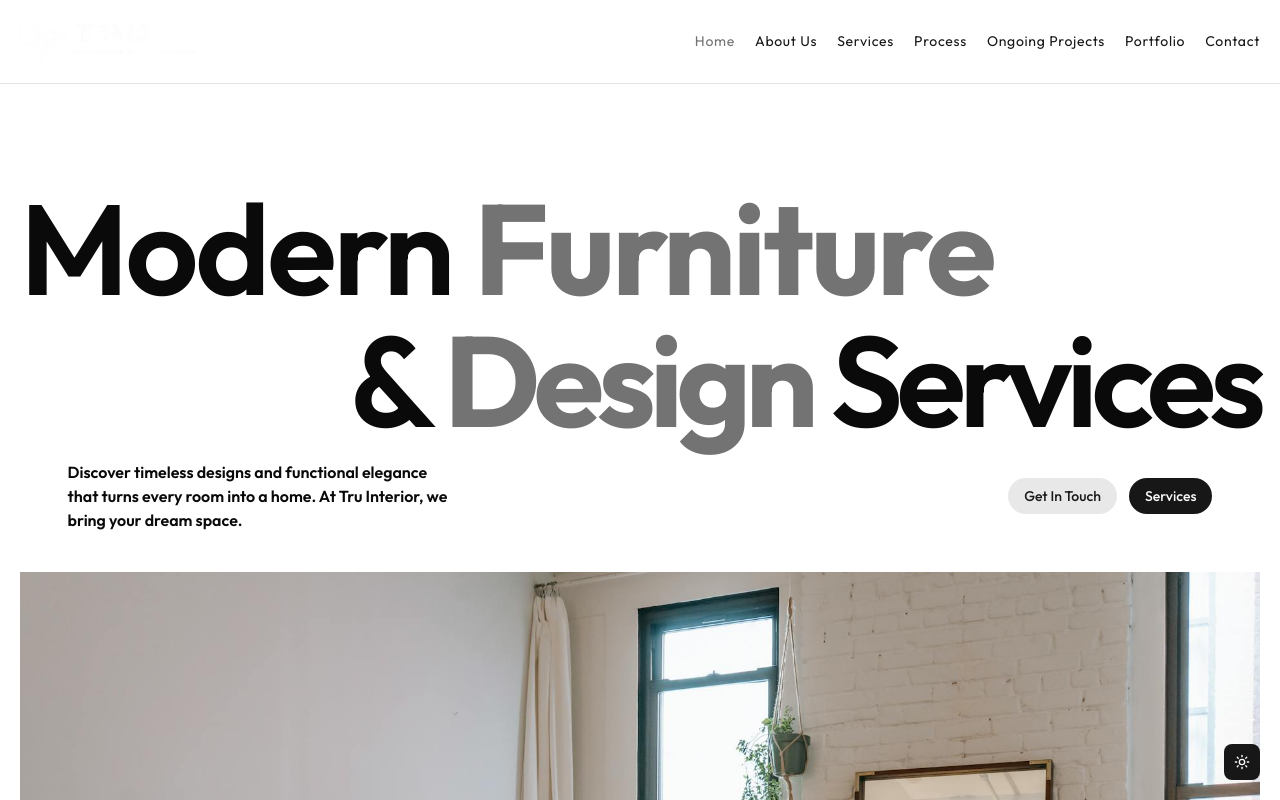
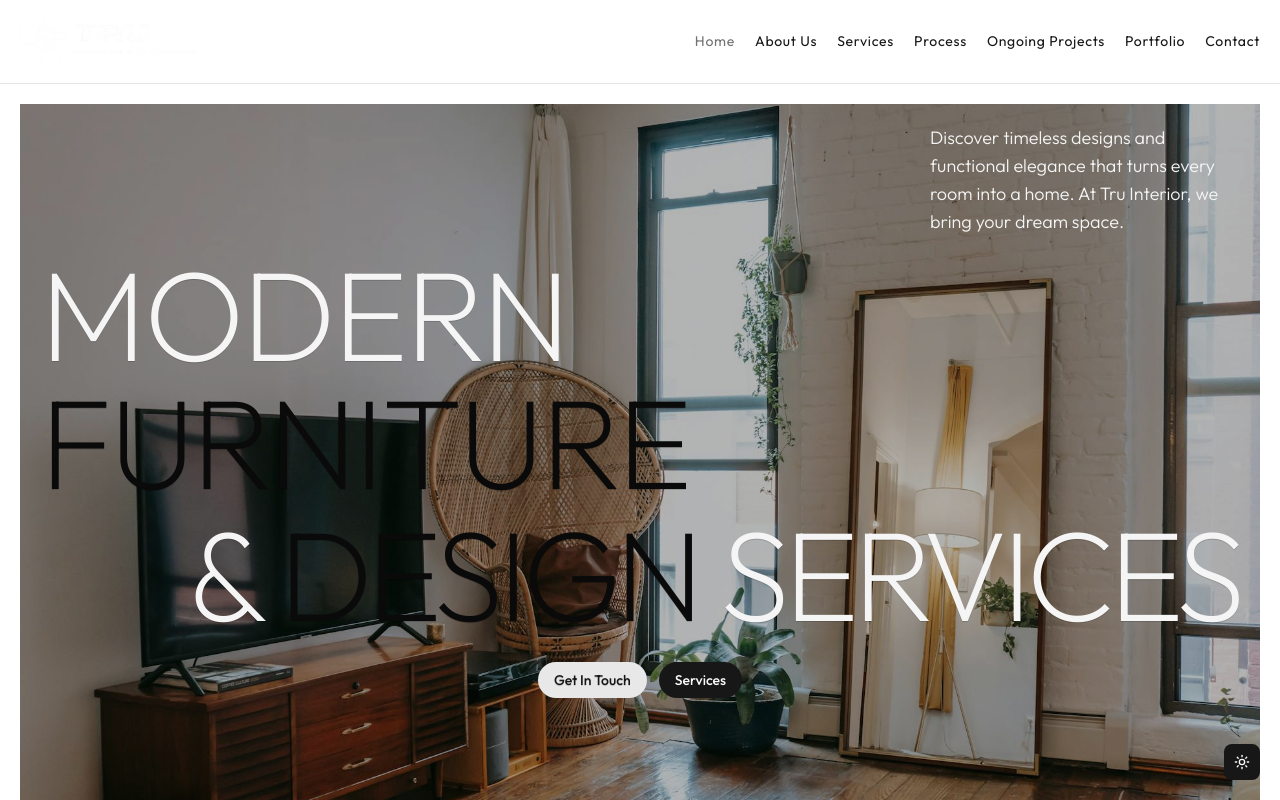
Before and after one commit to Ray541/tru-interior, a React (Vite) app: page / in a window 1280 px wide. Shown: the top 800 px of the page. Built offline with nearby package versions, Linux system fonts and the light colour scheme.

Commit message:
update: change home section ui

```diff
--- a/src/sections/Home.tsx
+++ b/src/sections/Home.tsx
@@ -1,50 +1,52 @@
 import { Button } from "@/components/ui/button";
 import hero from "../assets/images/hero.jpg";
+import { Link } from "react-router-dom";
 
 function Home() {
   return (
     <section
       id="home"
-      className="w-full md:min-h-dvh flex flex-col items-center justify-center gap-5"
+      style={{
+        background: `url(${hero}) center / cover no-repeat fixed`,
+      }}
+      className="hero-bg w-full md:min-h-dvh flex flex-col items-center justify-center gap-1 pt-10 md:pt-0 pb-10 px-5 relative"
     >
-      <div className="w-full max-w-7xl mx-auto flex flex-col items-center justify-between gap-1 font-semibold">
-        <h1 className="w-full text-start text-7xl sm:text-8xl xl:text-9xl tracking-tight pt-15 sm:pt-10 lg:pt-20">
-          Modern <span className="text-muted-foreground font-bold">Furniture</span>
+      <div className="absolute inset-0 bg-foreground/30 dark:bg-background/20" />
+      <p className="hidden md:block absolute right-5 top-5 w-full sm:w-3/4 md:w-1/2 lg:w-1/3 xl:w-1/4 text-lg text-center md:text-start text-accent dark:text-accent-foreground font-light">
+        Discover timeless designs and functional elegance that turns every room into a home. At Tru
+        Interior, we bring your dream space.
+      </p>
+      <div className="z-1 w-full h-full max-w-7xl mx-auto flex flex-col items-center justify-between gap-1 font-semibold text-muted text-shadow-2xs">
+        <h1 className="w-full text-start text-5xl sm:text-8xl xl:text-9xl uppercase tracking-tight text-accent dark:text-accent-foreground font-extralight">
+          Modern <span className="text-foreground dark:text-background">Furniture</span>
         </h1>
-        <h1 className="w-full text-end text-7xl sm:text-8xl xl:text-9xl tracking-tighter">
-          & <span className="text-muted-foreground font-bold">Design</span> Services
+        <h1 className="w-full text-end text-5xl sm:text-8xl xl:text-9xl uppercase tracking-tighter text-accent dark:text-accent-foreground font-extralight">
+          & <span className="text-foreground dark:text-background">Design</span> Services
         </h1>
 
-        <div className="block md:hidden w-full">
-          <img src={hero} alt="Hero" className="w-full h-full" />
-        </div>
-
-        <div className="mt-3 mb-5 flex flex-col md:flex-row items-center justify-between gap-5">
-          <p className="w-full sm:w-3/4 md:w-1/2 lg:w-1/3 text-center md:text-start">
+        <p className="mt-5 md:hidden w-full sm:w-3/4 md:w-1/2 text-lg text-center md:text-start text-accent dark:text-accent-foreground font-normal">
           Discover timeless designs and functional elegance that turns every room into a home. At
           Tru Interior, we bring your dream space.
         </p>
 
+        <div className="md:my-5 flex flex-col md:flex-row items-center justify-between gap-5">
           <div className="hidden md:flex items-center justify-center gap-3">
             <Button asChild variant="secondary" className="rounded-full">
-              <a href="#contact">Get In Touch</a>
+              <Link to="/contact">Get In Touch</Link>
             </Button>
             <Button asChild className="rounded-full">
-              <a href="#services">Services</a>
+              <Link to="/services">Services</Link>
             </Button>
           </div>
         </div>
-      </div>
-      <div className="hidden md:block w-full">
-        <img src={hero} alt="Hero" className="w-full h-full" />
-      </div>
-      <div className="w-full flex items-center justify-center gap-3 md:hidden">
+        <div className="my-5 md:my-0 z-1 w-full flex items-center justify-center gap-3 md:hidden">
           <Button asChild variant="secondary" className="rounded-full">
-          <a href="#contact">Get In Touch</a>
+            <Link to="/contact">Get In Touch</Link>
           </Button>
           <Button asChild className="rounded-full">
-          <a href="#services">Services</a>
+            <Link to="/services">Services</Link>
           </Button>
+        </div>
       </div>
     </section>
   );
```
Lines whose indentation alone changed are shown as unchanged.
